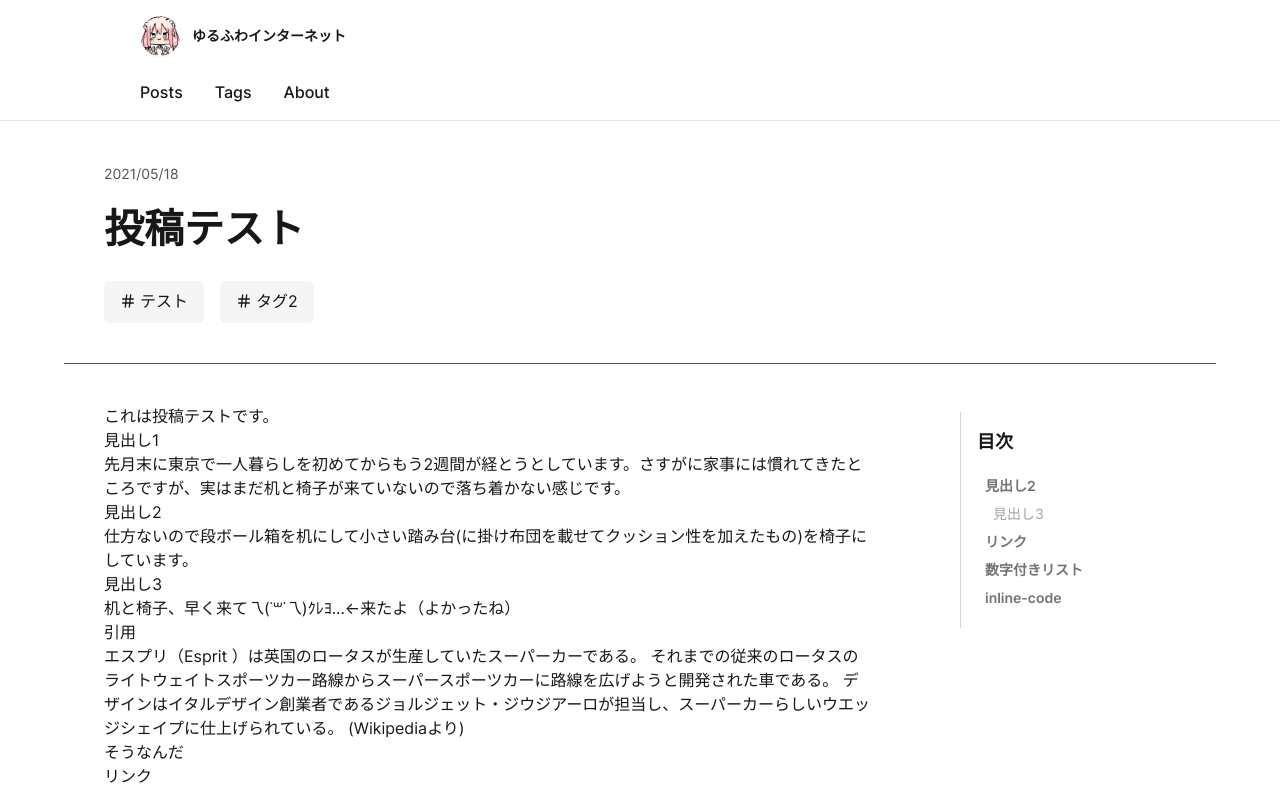
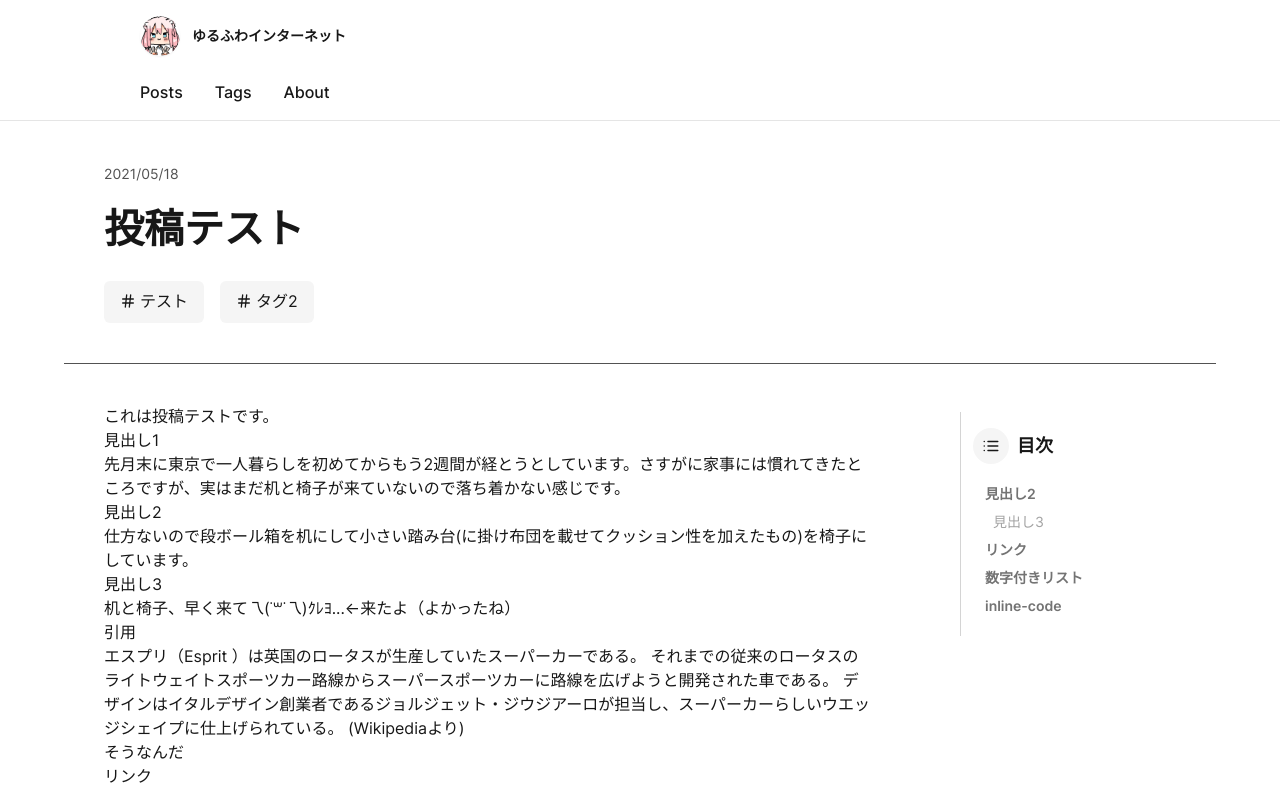
Before and after one commit to object1037/blog, a Next.js app: page /testPost in a window 1280 px wide. Shown: the top 791 px of the page. Built offline with nearby package versions, Linux system fonts and the light colour scheme.

Commit message:
add toc icon

```diff
--- a/components/toc.tsx
+++ b/components/toc.tsx
@@ -1,4 +1,5 @@
 import TocAnchor from "./tocAnchor"
+import { FiList } from "react-icons/fi"
 
 export default function ToC({
   tocElements,
@@ -10,7 +11,12 @@ export default function ToC({
   return (
     <>
     <nav className="sticky top-6 right-0 max-h-screen-12 pl-4 py-4 text-sm dark:border-gray-600 border-gray-300 border-l leading-loose w-64">
-      <div className="text-gray-900 dark:text-gray-100 text-lg mb-4 font-semibold">目次</div>
+      <div className="-ml-1 inline-flex flex-row items-center text-lg mb-4 font-semibold">
+        <span className="w-9 h-9 flex justify-center content-center items-center p-1 mr-2 rounded-full bg-gray-100 dark:bg-gray-800">
+          <FiList className="inline-block" />
+        </span>
+        目次
+      </div>
       <ol className="ml-2">
         {tocElements.map((element) => {
           let isIntersectingElement = false
```
